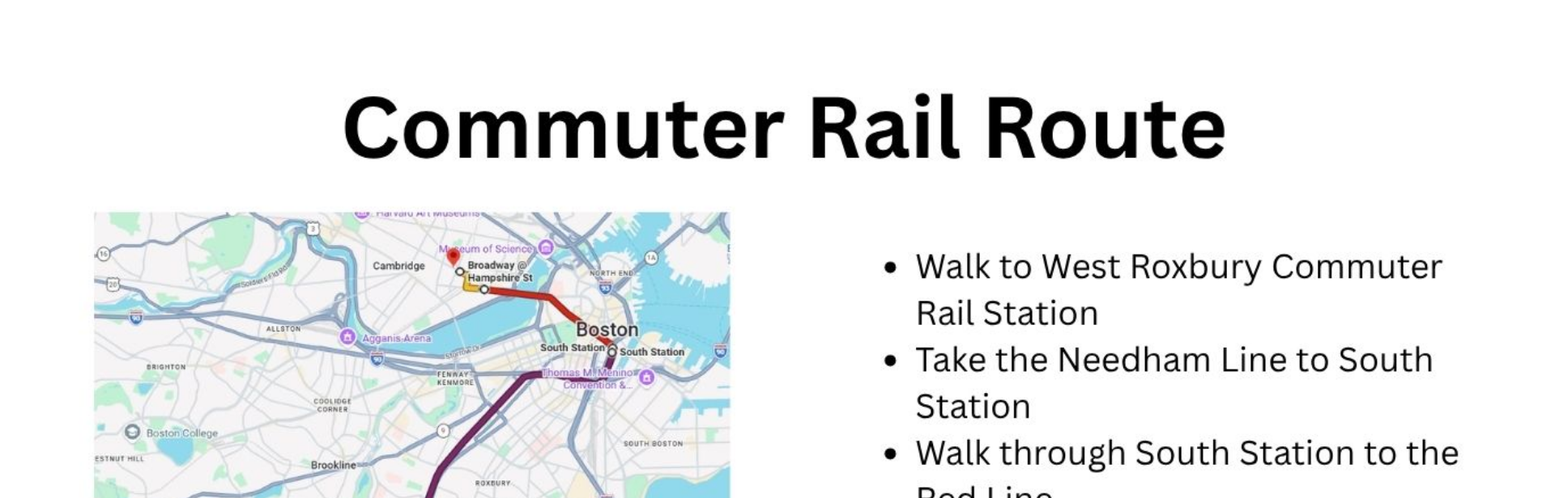
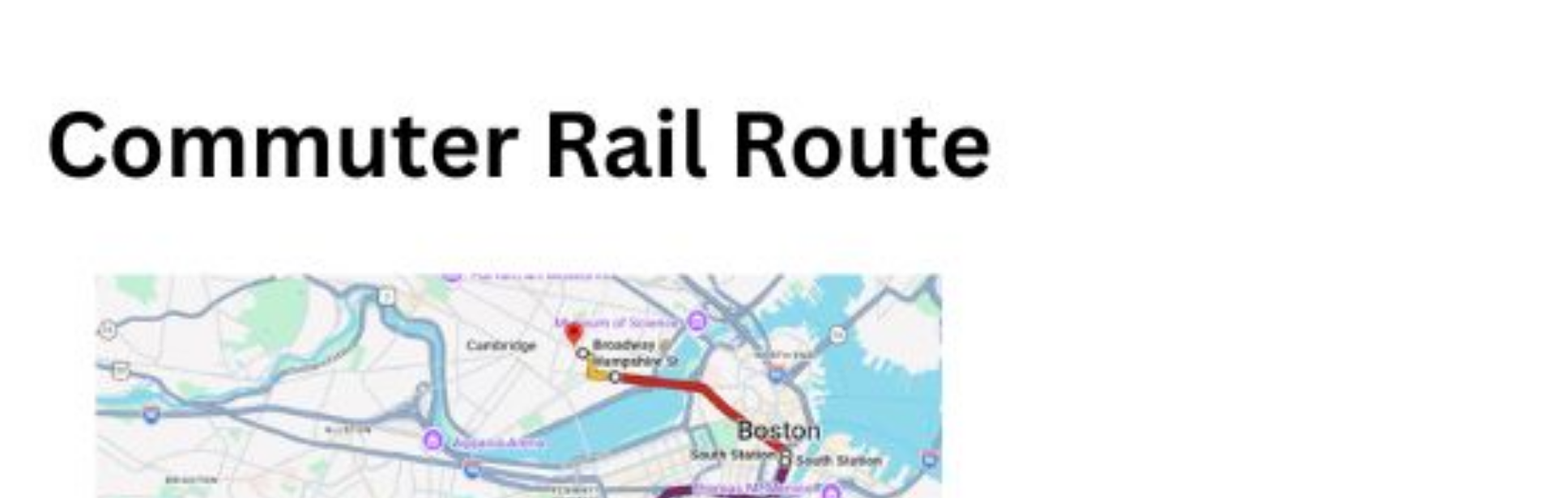
Before and after one commit to BagelSandwich4/PNM-experiment-2, a plain HTML site: page garmentdistrict.html in a window 1280 px wide. Shown: the top 616 px of the page at 81% size, 1920 px wide, since content can reach past the window. Drawn offline with Linux system fonts and the light colour scheme.

Commit message:
adkjfhasd

```diff
--- a/garmentdistrict.html
+++ b/garmentdistrict.html
@@ -2,7 +2,7 @@
 <html>
 
 <body>
-    <img id="myImage" src="CommuterRailRoute.jpg" width="1920" height="1080">
+    <img id="myImage" src="GarmentDistrictmobile.jpg" width="100%" height="100%">
 
 </body>
 
```
Also changed, not shown: GarmentDistrictmobile.jpg (added), Screenshot 2026-04-02 103059.png (added), excess/RapidRouteRailersLogo.png (renamed from RapidRouteRailersLogo.png), excess/firstevent.html (renamed from firstevent.html), excess/imsoscared.png (renamed from imsoscared.png), excess/index.html (renamed from index.html), excess/mIN.html (renamed from mIN.html), excess/main.html (renamed from main.html), excess/prototype.html (renamed from prototype.html), excess/script.js (renamed from script.js), excess/style.css (added), excess/styles.css (renamed from styles.css), excess/tut_index.html (renamed from tut_index.html), excess/website_template.html (renamed from website_template.html).
